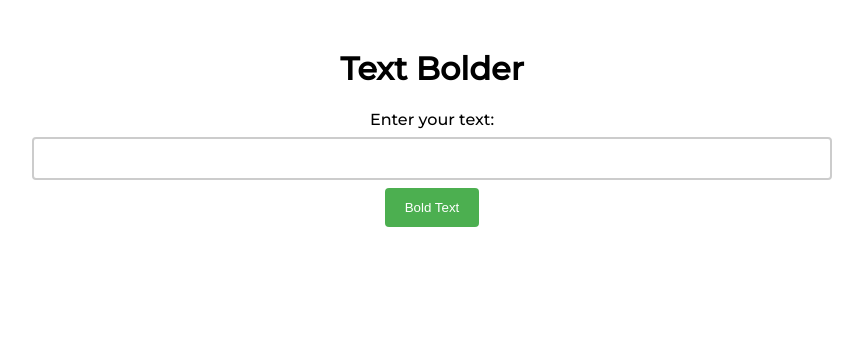
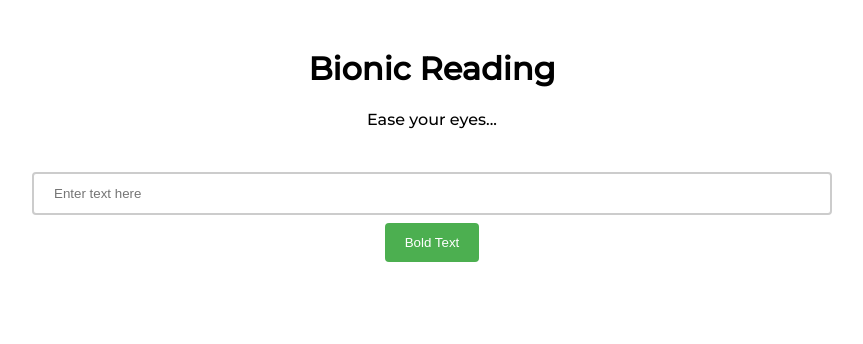
Before and after one commit to Spelljinxer/text-bolder, a plain HTML site: page index.html in a window 1280 px wide. Shown: the whole page, without its empty margins (208-1071 px from the left). Drawn offline with Linux system fonts and the light colour scheme; a web font is replaced by a local one.

Commit message:
idk style???

```diff
--- a/index.html
+++ b/index.html
@@ -2,16 +2,17 @@
 <html>
 <head>
   <meta charset="utf-8">
-  <title>Bold Text</title>
+  <title>Bionic Reader</title>
   <link rel="stylesheet" href="./style.css">
 </head>
 <body>
   <div class="container">
-    <h1>Text Bolder</h1>
+    <h1>Bionic Reading</h1>
+    <p>Ease your eyes...</p>
     <form>
-      <label for="text-input">Enter your text:</label>
+      <label for="text-input"></label>
       <br>
-      <input type="text" id="text-input" name="text-input">
+      <input type="text" id="text-input" name="text-input" placeholder="Enter text here">
       <br>
       <input type="submit" value="Bold Text" onclick="boldText(event)">
     </form>
```
